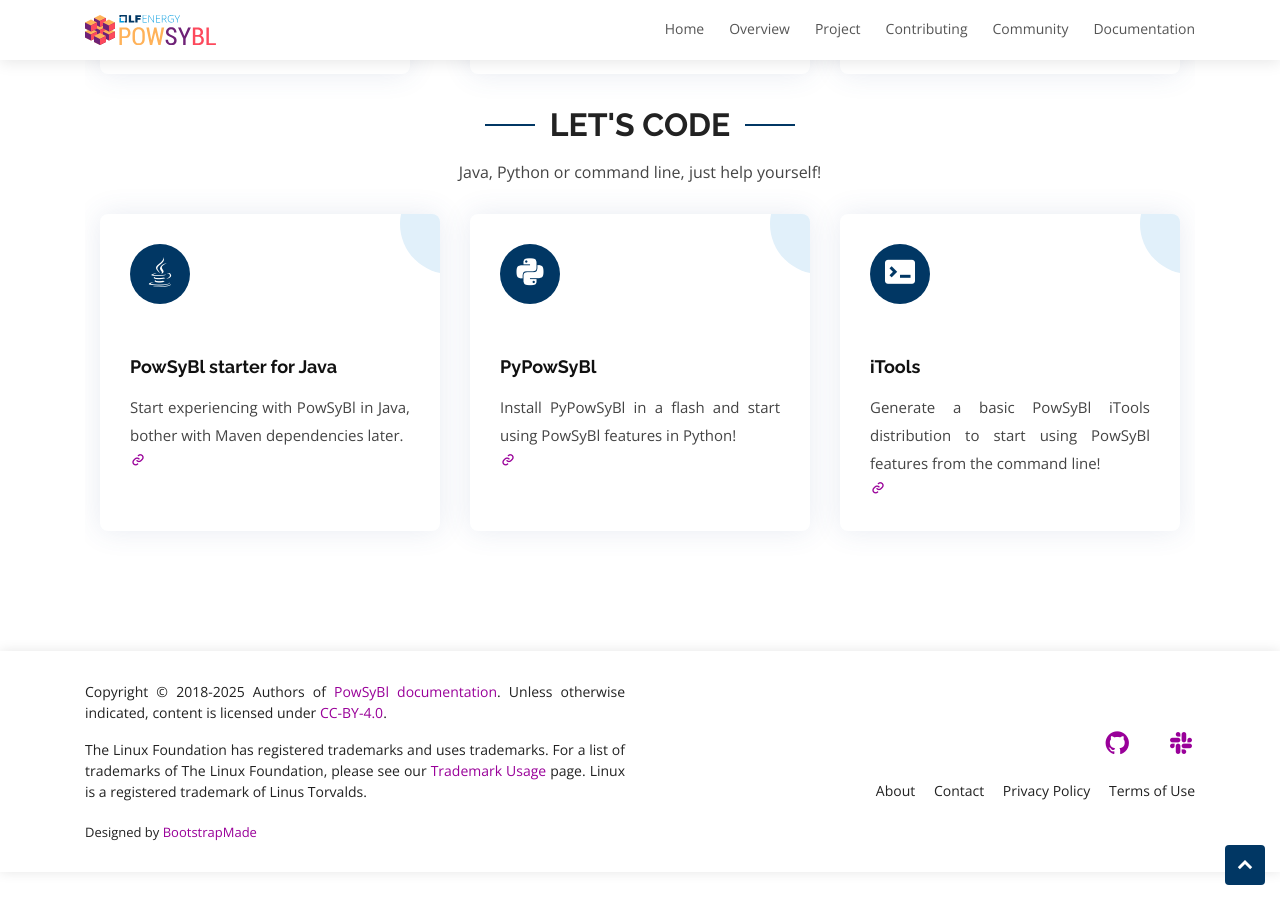
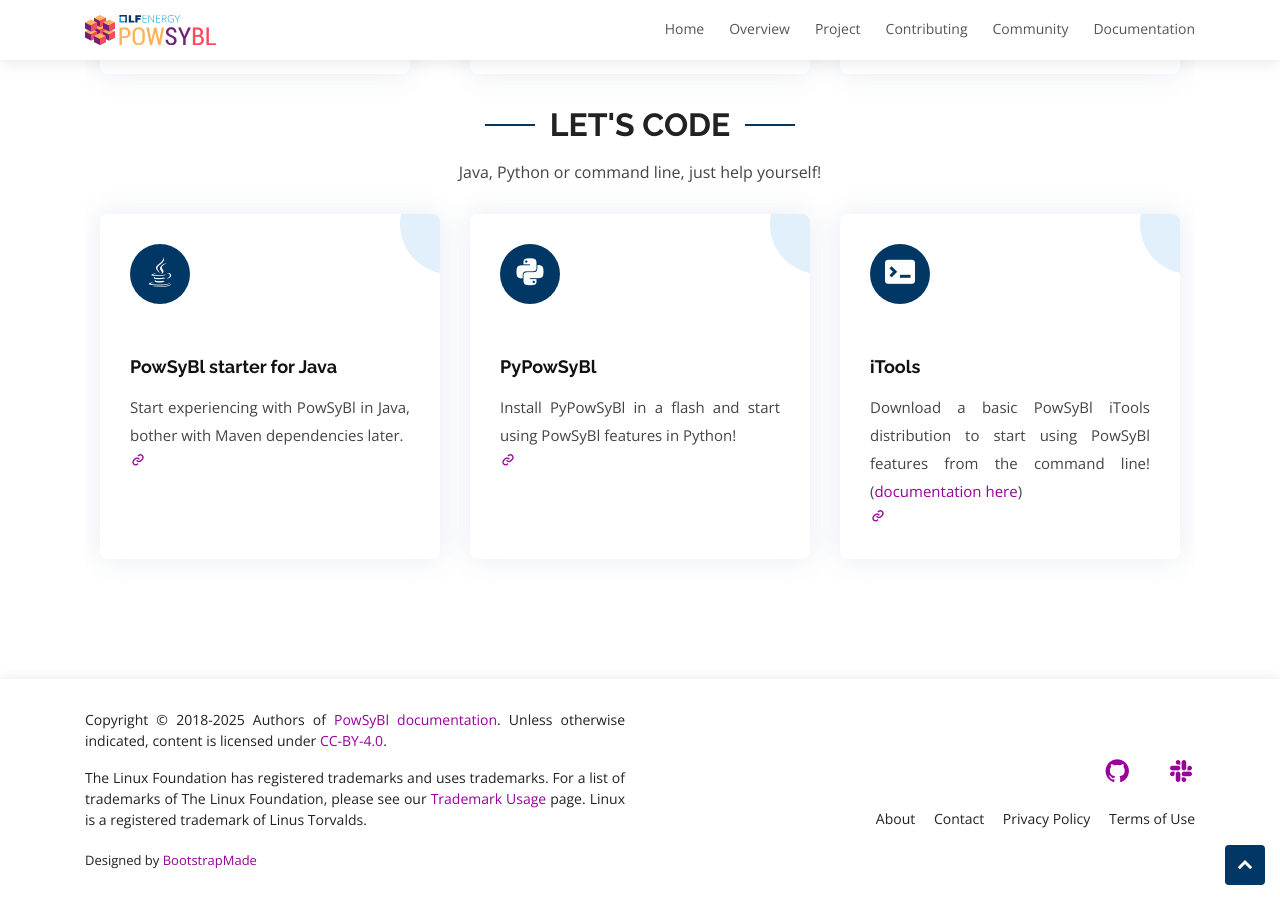
Before and after one commit to powsybl/powsybl.github.io, a Jekyll site: the page built from pages/overview/getting-started.html, in a window 1280 px wide and 900 px high, scrolled down 699 px. Built offline with Jekyll 4.4.1, drawn with Linux system fonts in a browser that asks for light colours.

Commit message:
Handle feedback
Signed-off-by: CARON Alice <alice.caron@rte-france.com>

```diff
--- a/pages/overview/getting-started.html
+++ b/pages/overview/getting-started.html
@@ -88,14 +88,14 @@
             </div>
             <div class="col-md-4 col-lg-4 d-flex align-items-stretch mb-5 mb-lg-0">
                 <div class="icon-box">
-                    <a href="https://powsybl.readthedocs.io/projects/powsybl-core/en/stable/user/itools/index.html" target="_blank">
+                    <a href="https://github.com/powsybl/powsybl-distribution/releases" target="_blank">
                         <div class="icon"><i class="bx bxs-terminal"></i></div>
                         <h4 class="title">iTools</h4>
                     </a>
                     <p class="description">
-                        Generate a basic PowSyBl iTools distribution to start using PowSyBl features from the command line!
+                        Download a basic PowSyBl iTools distribution to start using PowSyBl features from the command line! (<a href="https://powsybl.readthedocs.io/projects/powsybl-core/en/stable/user/itools/index.html" title="Documentation here" target="_blank">documentation here</a>)
                     </p>
-                    <a href="https://powsybl.readthedocs.io/projects/powsybl-core/en/stable/user/itools/index.html" title="More Details" target="_blank"><i class="bx bx-link"></i></a>
+                    <a href="https://github.com/powsybl/powsybl-distribution/releases" title="More Details" target="_blank"><i class="bx bx-link"></i></a>
                 </div>
             </div>
         </div>
```
